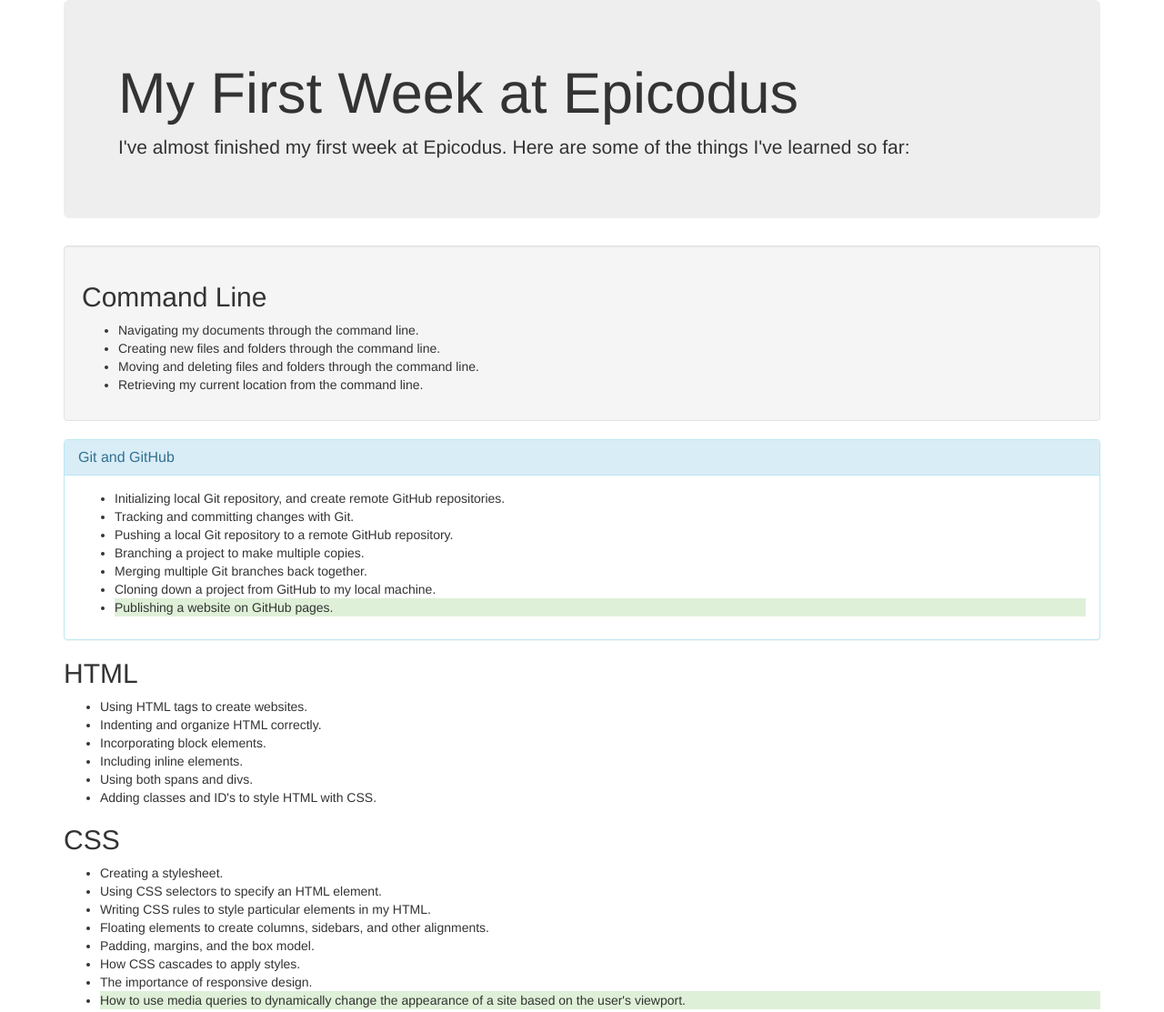
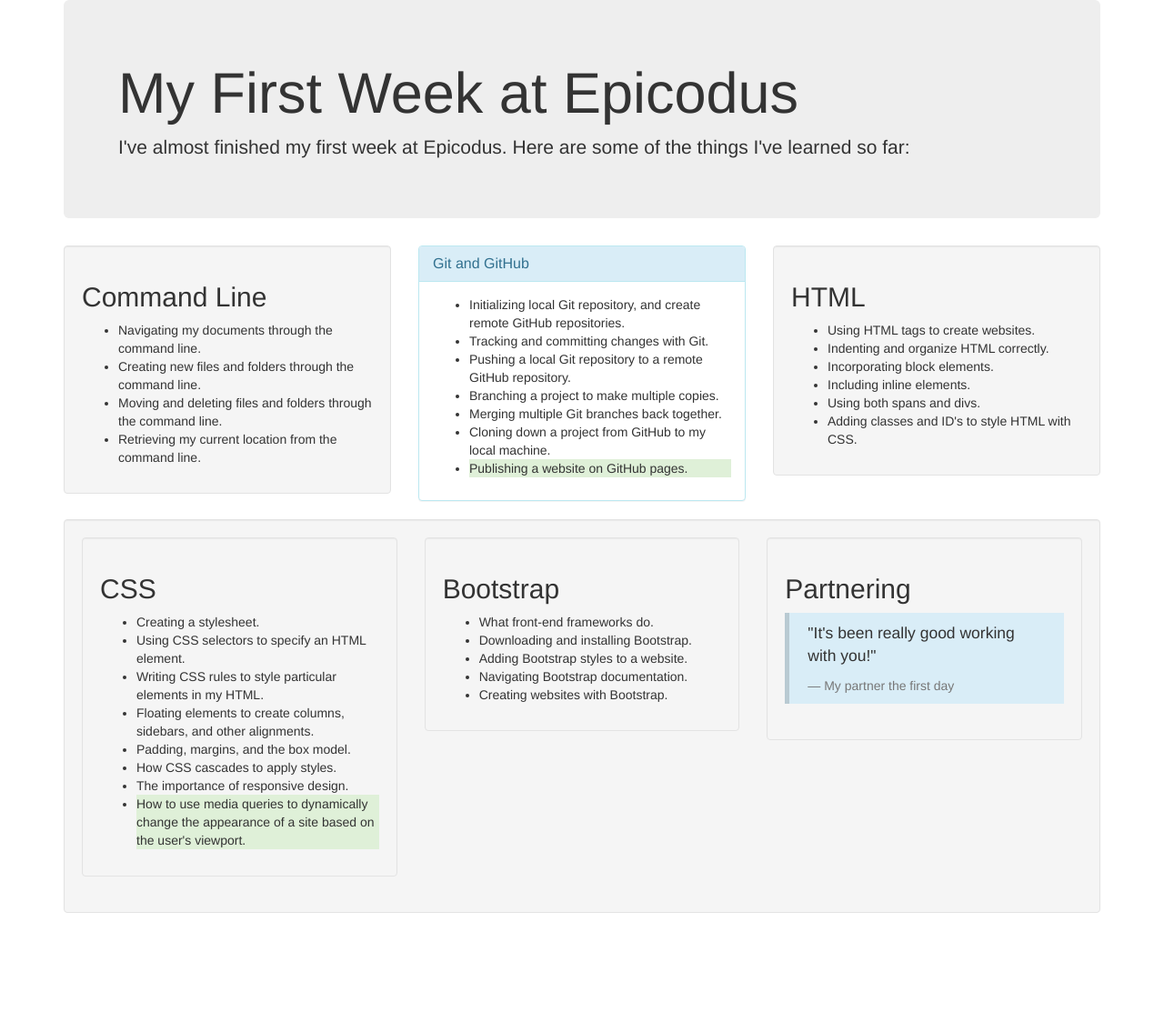
Before and after one commit to MattSmithereens/week-in-review, a plain HTML site: page index.html in a window 1280 px wide. Shown: the top 1113 px of the page at 91% size. After the commit the page ends 1024 px from the top, so only its background shows below. Drawn offline with Linux system fonts and the light colour scheme.

Commit message:
place all elements in divs with well class applied. Put all elements into columns

```diff
--- a/index.html
+++ b/index.html
@@ -6,12 +6,16 @@
   </head>
   <body>
     <div class="container">
+
         <div class="jumbotron">
         <h1>My First Week at Epicodus</h1>
         <p>
           I've almost finished my first week at Epicodus. Here are some of the things I've learned so far:
         </p>
         </div>
+
+      <div class="row">
+        <div class="col-md-4">
           <div class="well">
             <h2>Command Line</h2>
             <ul>
@@ -21,6 +25,9 @@
               <li>Retrieving my current location from the command line.</li>
             </ul>
           </div>
+        </div>
+        <div class="col-md-4">
+
           <div class="panel panel-info">
             <div class="panel-heading">
               <h2 class="panel-title">Git and GitHub</h2>
@@ -37,6 +44,10 @@
               </ul>
             </div>
           </div>
+        </div>
+
+        <div class="col-md-4">
+          <div class="well">
             <h2>HTML</h2>
             <ul>
               <li>Using HTML tags to create websites.</li>
@@ -46,6 +57,14 @@
               <li>Using both spans and divs.</li>
               <li>Adding classes and ID's to style HTML with CSS.</li>
             </ul>
+          </div>
+        </div>
+      </div>
+
+      <div class="well">
+        <div class="row">
+          <div class="col-md-4">
+            <div class="well">
               <h2>CSS</h2>
               <ul>
                 <li>Creating a stylesheet.</li>
@@ -57,6 +76,12 @@
                 <li>The importance of responsive design.</li>
                 <li class="bg-success">How to use media queries to dynamically change the appearance of a site based on the user's viewport.</li>
               </ul>
+            </div>
+          </div>
+
+
+          <div class="col-md-4">
+            <div class="well">
               <h2>Bootstrap</h2>
               <ul>
                 <li>What front-end frameworks do.</li>
@@ -65,11 +90,21 @@
                 <li>Navigating Bootstrap documentation.</li>
                 <li>Creating websites with Bootstrap.</li>
               </ul>
+            </div>
+          </div>
+
+          <div class="col-md-4">
+            <div class="well">
               <h2>Partnering</h2>
                 <blockquote class="bg-info">
                   <p>"It's been really good working with you!"</p>
                   <footer>My partner the first day</footer>
                 </blockquote>
             </div>
+          </div>
+        </div>
+      </div>
+
+    </div>
   </body>
 </html>
```
Lines whose indentation alone changed are shown as unchanged.
